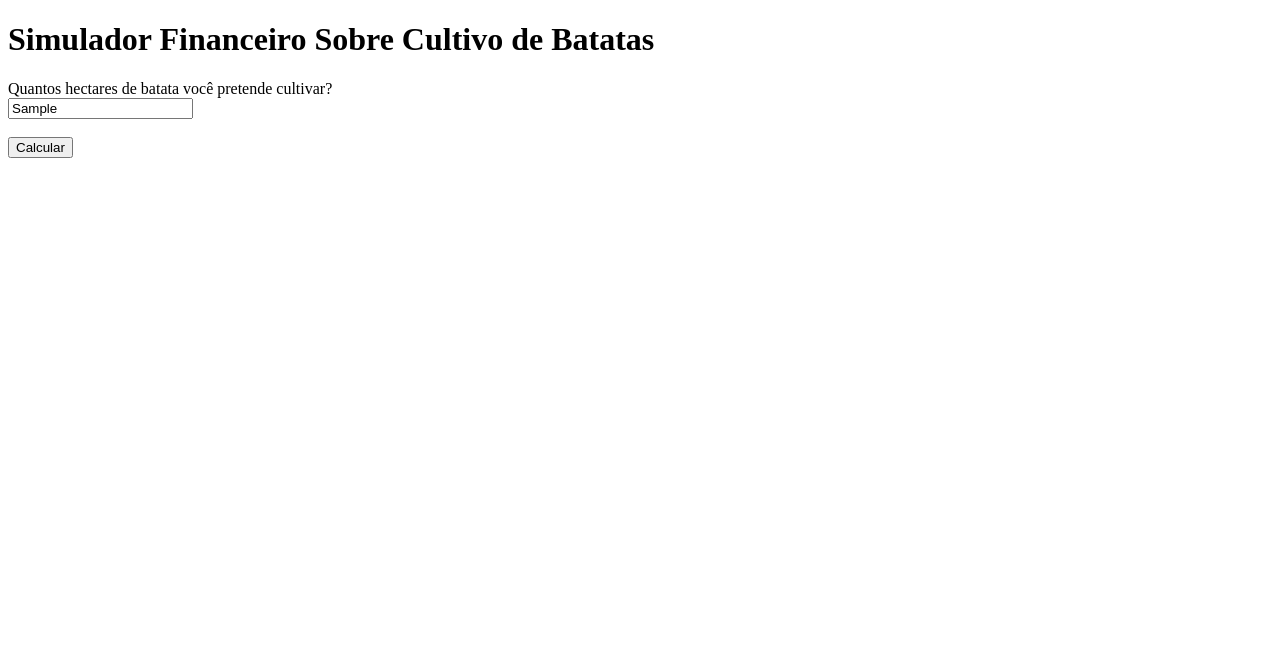
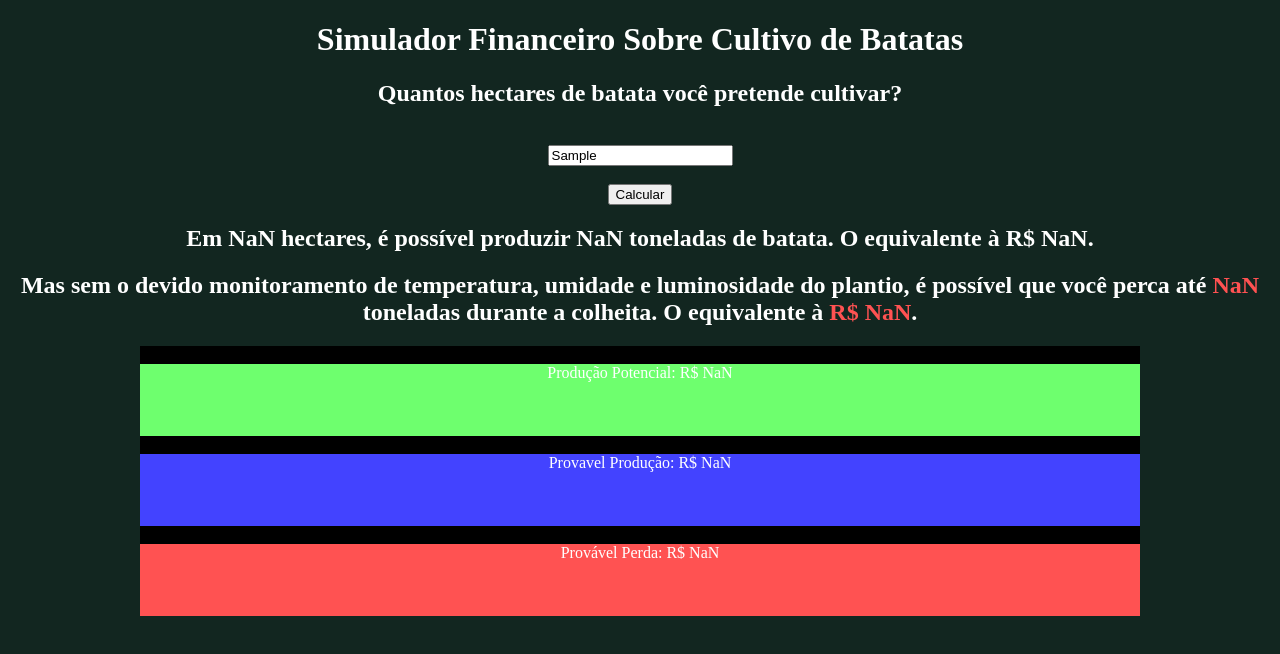
Before and after one commit to MatheusAlves2002/Repositorio-PI, a plain HTML site: page algoritmo/simulador_financeiro/lucas/index.html in a window 1280 px wide. Both pictures are taken after typing "Sample" into the empty fields and a click on the button "Calcular". Drawn offline with Linux system fonts and the light colour scheme.

Commit message:
add simulador financeiro

```diff
--- a/algoritmo/apoio_para_simulador_financeiro.txt
+++ b/algoritmo/apoio_para_simulador_financeiro.txt
@@ -18,7 +18,8 @@ logo, em média, 5.4% da produção é desperdiçada.
 cada hectare pode gerar 25 toneladas de batata.
 
 1kg de batata                       ->    R$ 6,00
-25.000 kg (produção por hectare)    ->    R$ 150,00
+1000kg								-> 	  R$ 6000
+25.000 kg (produção por hectare)    ->    R$ 150000
 
 fontes:
 http://revistaplasticultura.com.br/desperdicio-de-alimentos-no-brasil/#:~:text=O%20Brasil%20joga%20no%20lixo,produ%C3%A7%C3%A3o%20e%20o%20consumo%2C%20etc.
--- a/algoritmo/simulador_financeiro/lucas/index.html
+++ b/algoritmo/simulador_financeiro/lucas/index.html
@@ -6,10 +6,12 @@
     <meta name="viewport" content="width=device-width, initial-scale=1.0">
     <title>Simulador Financeiro</title>
 </head>
-<body>
+<body style="background-color: #122620; color: white;">
+    <center>
+
     <!-- entrada de dado -->
     <h1>Simulador Financeiro Sobre Cultivo de Batatas</h1>
-    Quantos hectares de batata você pretende cultivar? <br>
+    <h2>Quantos hectares de batata você pretende cultivar?</h2> <br>
     <input id="input_hectares" placeholder="Hectares"> <br><br>
 
     <button onclick="calc()">Calcular</button>
@@ -18,14 +20,55 @@
     <div>
         <p id="txt1"></p>
         <p id="txt2"></p>
-        <p id="txt3"></p>
     </div>
+
+    <!-- Gráfico -->
+    <div id="graph_box">
+        <br>
+        <div id="bar_potencial_producao" style="background-color: rgb(110, 255, 110); color: white;"></div> <br>
+        <div id="bar_provavel_producao" style="background-color: rgb(67, 67, 255); color: white;"></div> <br>
+        <div id="bar_provavel_perda" style="background-color: rgb(255, 82, 82); color: white;"></div>
+    </div>
+</center>
 </body>
 </html>
 
 <script>
     // função que exibe resultados
     function calc() {
+        var hectares = Number(input_hectares.value);
+        var potencial_producao_toneladas = hectares * 25;
+        var potencial_producao_rs = potencial_producao_toneladas * 6000;
+        var provavel_perda_toneladas = potencial_producao_toneladas * 0.06;
+        var provavel_perda_dinheiro = potencial_producao_rs * 0.06;
+        var provavel_producao_rs = potencial_producao_rs - provavel_perda_dinheiro;
 
+        txt1.innerHTML = `<h2>Em ${hectares} hectares, é possível produzir ${potencial_producao_toneladas} toneladas de batata. O equivalente à R$ ${potencial_producao_rs}.</h2>`;
+        txt2.innerHTML = `<h2>Mas sem o devido monitoramento de temperatura, umidade e luminosidade do plantio, é possível que você perca até <span style="color: rgb(255, 82, 82);">${provavel_perda_toneladas}</span> toneladas durante a colheita. O equivalente à <span style="color: rgb(255, 82, 82);">R$ ${provavel_perda_dinheiro}</span>.</h2>`;
+
+        // configurando gráfico
+        graph_box.style.width = "1000px";
+        // graph_box.style.height = "200px";
+        graph_box.style.backgroundColor = "black";
+
+        // tamanho das barras
+        var red_width = provavel_perda_dinheiro * 1000 / potencial_producao_rs;
+        bar_provavel_perda.style.width = red_width + "px";
+        bar_provavel_perda.style.height = "72px";
+
+        var blue_width = provavel_producao_rs * 1000 / potencial_producao_rs;
+        bar_provavel_producao.style.width = blue_width + "px";
+        bar_provavel_producao.style.height = "72px";
+
+        bar_potencial_producao.style.height = "72px";
+
+        // legenda do gráfico
+        bar_potencial_producao.innerHTML = `Produção Potencial: R$ ${potencial_producao_rs} `;
+        bar_provavel_producao.innerHTML = `Provavel Produção: R$ ${provavel_producao_rs}`;
+        bar_provavel_perda.innerHTML = `Provável Perda: R$ ${provavel_perda_dinheiro}`;
     }
 </script>
+
+<!--
+
+ -->
```
